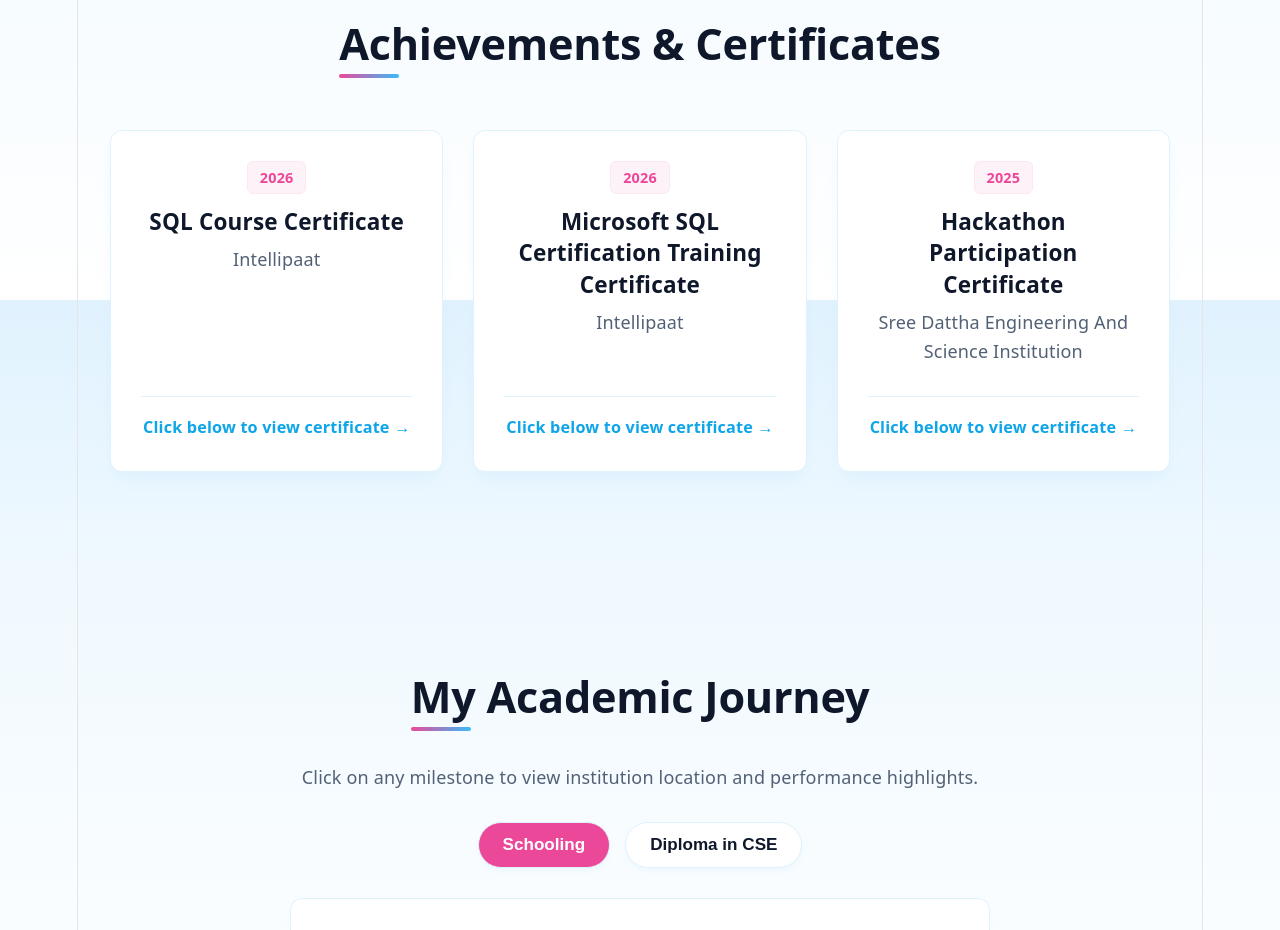
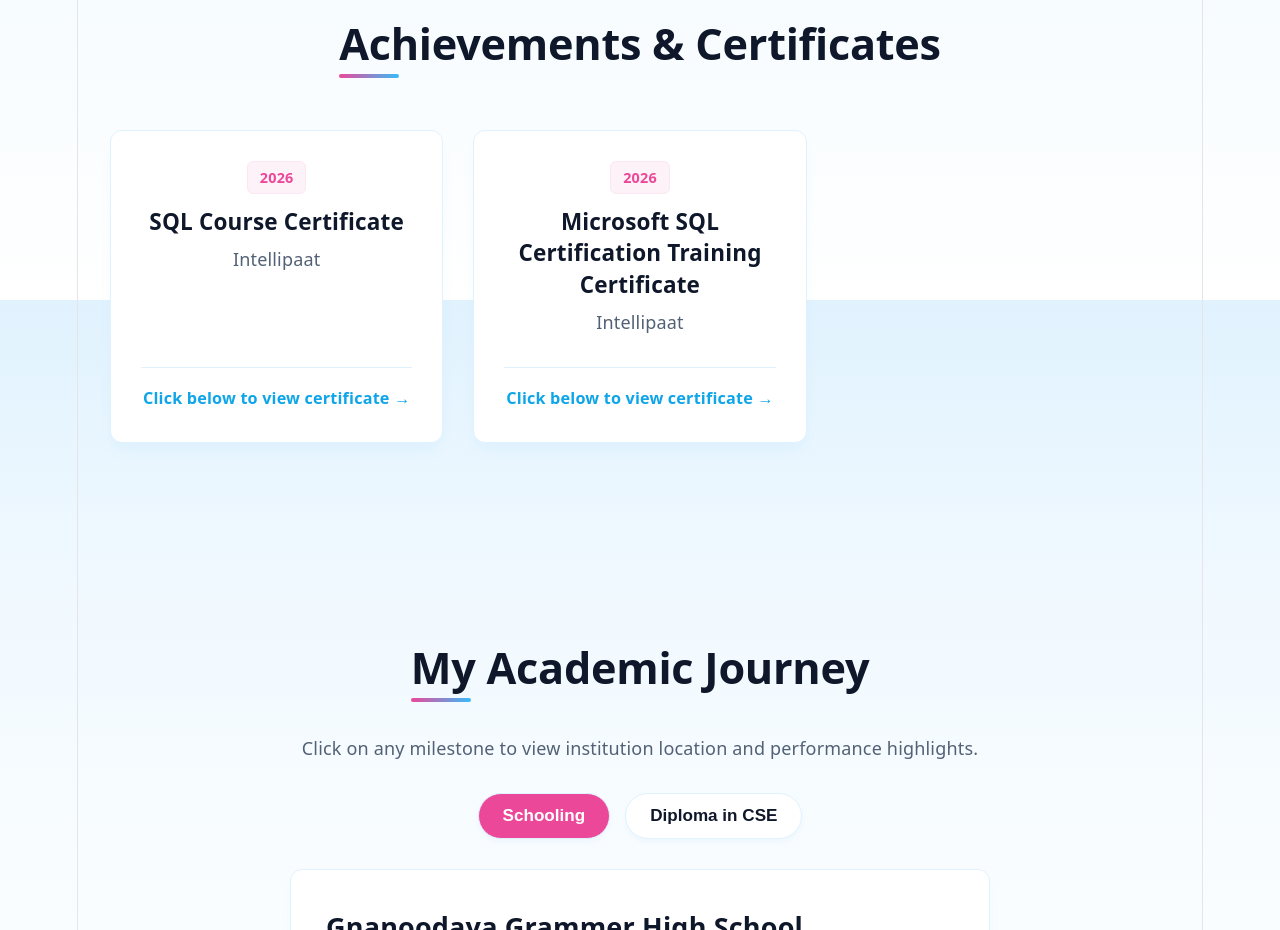
Before and after one commit to GuruvaniRohithKumar/FUTURE_FS_01, a React (Vite) app: page / in a window 1280 px wide. Shown: the part 3700-4630 px from the top of the page. Built offline with nearby package versions, Linux system fonts and the light colour scheme.

Commit message:
Feat: Enhanced education section with addresses and performance scores

```diff
--- a/src/components/Achievements.jsx
+++ b/src/components/Achievements.jsx
@@ -16,14 +16,6 @@ const Achievements = () => {
       organization: "Intellipaat",
       year: "2026",
       certificateLink: "https://lms.intellipaat.com/certificate-link/?Yz0yODUzJnU9NDAzNjkwJmV4dD0x"
-    },
-     {
-      id: 3,
-      title: "Hackathon Participation Certificate",
-      organization: "Sree Dattha Engineering And Science Institution",
-      year: "2025",
-      // 💡 Paste the actual credential link or hosted PDF/Image URL below:
-      certificateLink: "https://kommodo.ai/i/MshWcNAdSuEW9vlCljhM"
     }
   ];
 
```
